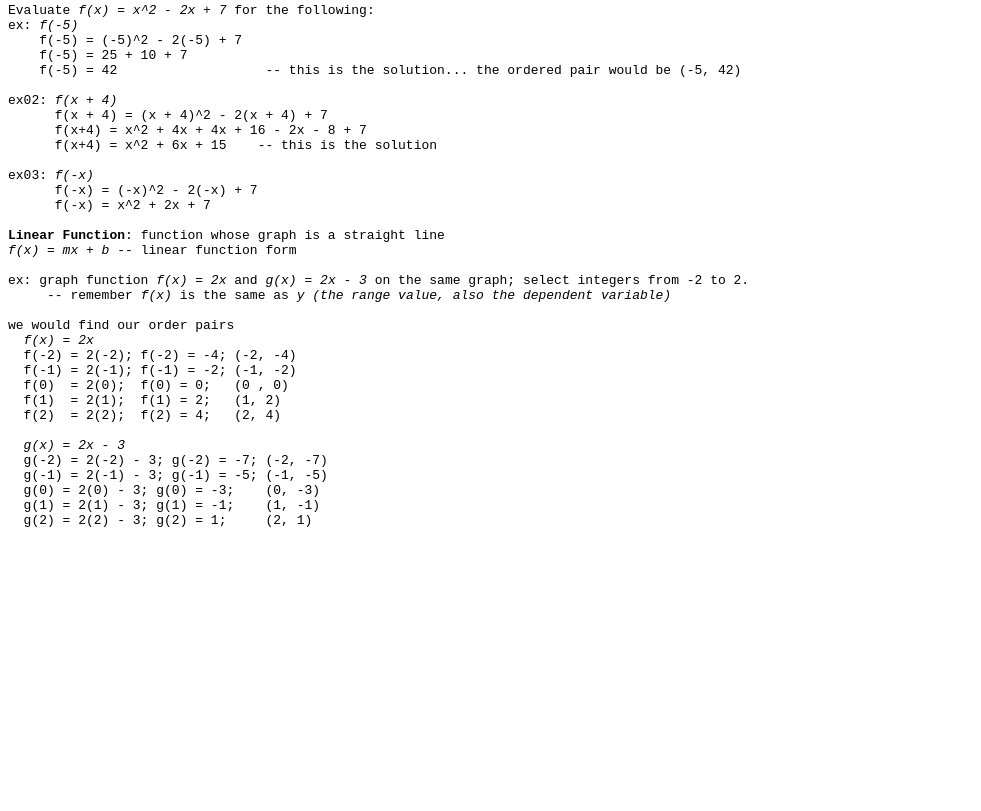
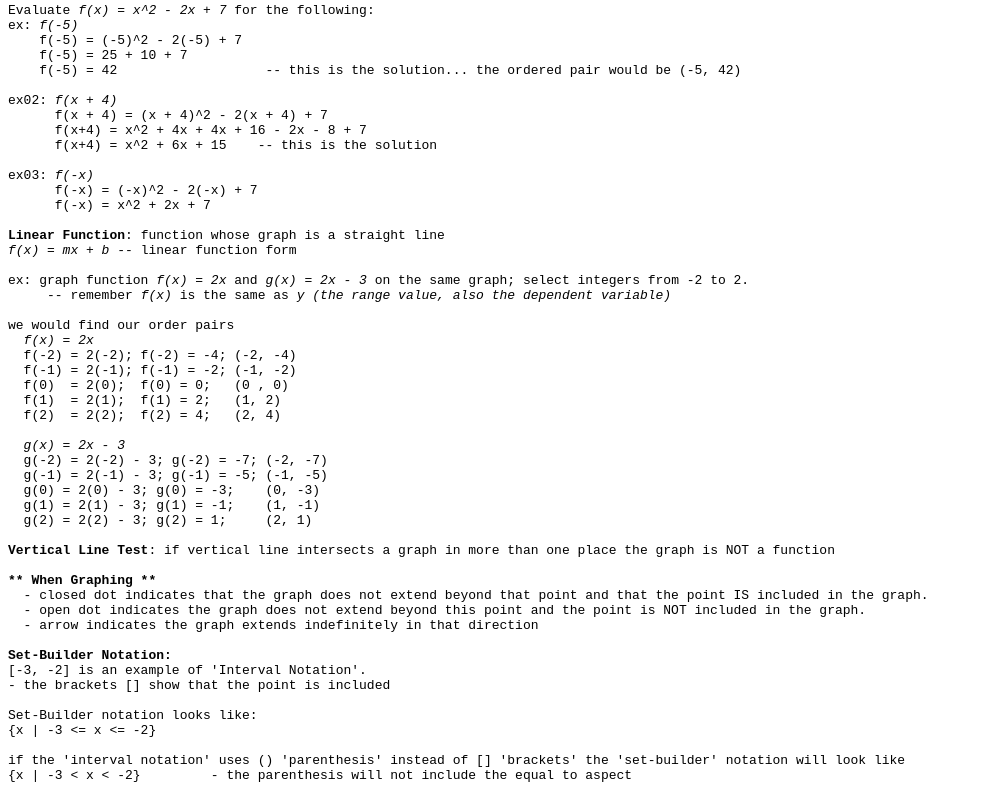
Before and after one commit to Ploppa-Smurph/math102, a plain HTML site: page wk04/index.html in a window 1280 px wide. Shown: the part 617-1428 px from the top of the page, without its empty margins (0-981 px from the left). Before the commit the page ends 1188 px from the top, so only its background shows below. Drawn offline with Linux system fonts and the light colour scheme.

Commit message:
working on functions

```diff
--- a/wk04/index.html
+++ b/wk04/index.html
@@ -80,6 +80,22 @@ we would find our order pairs
   g(1) = 2(1) - 3; g(1) = -1;    (1, -1)
   g(2) = 2(2) - 3; g(2) = 1;     (2, 1)
 
+<b>Vertical Line Test</b>: if vertical line intersects a graph in more than one place the graph is NOT a function
+
+<b>** When Graphing **</b>
+  - closed dot indicates that the graph does not extend beyond that point and that the point IS included in the graph.
+  - open dot indicates the graph does not extend beyond this point and the point is NOT included in the graph.
+  - arrow indicates the graph extends indefinitely in that direction
+
+<b>Set-Builder Notation: </b>
+[-3, -2] is an example of 'Interval Notation'.
+- the brackets [] show that the point is included
+
+Set-Builder notation looks like:
+{x | -3 <= x <= -2}
+
+if the 'interval notation' uses () 'parenthesis' instead of [] 'brackets' the 'set-builder' notation will look like
+{x | -3 < x < -2}         - the parenthesis will not include the equal to aspect
 
 </pre>
 </body>
```
